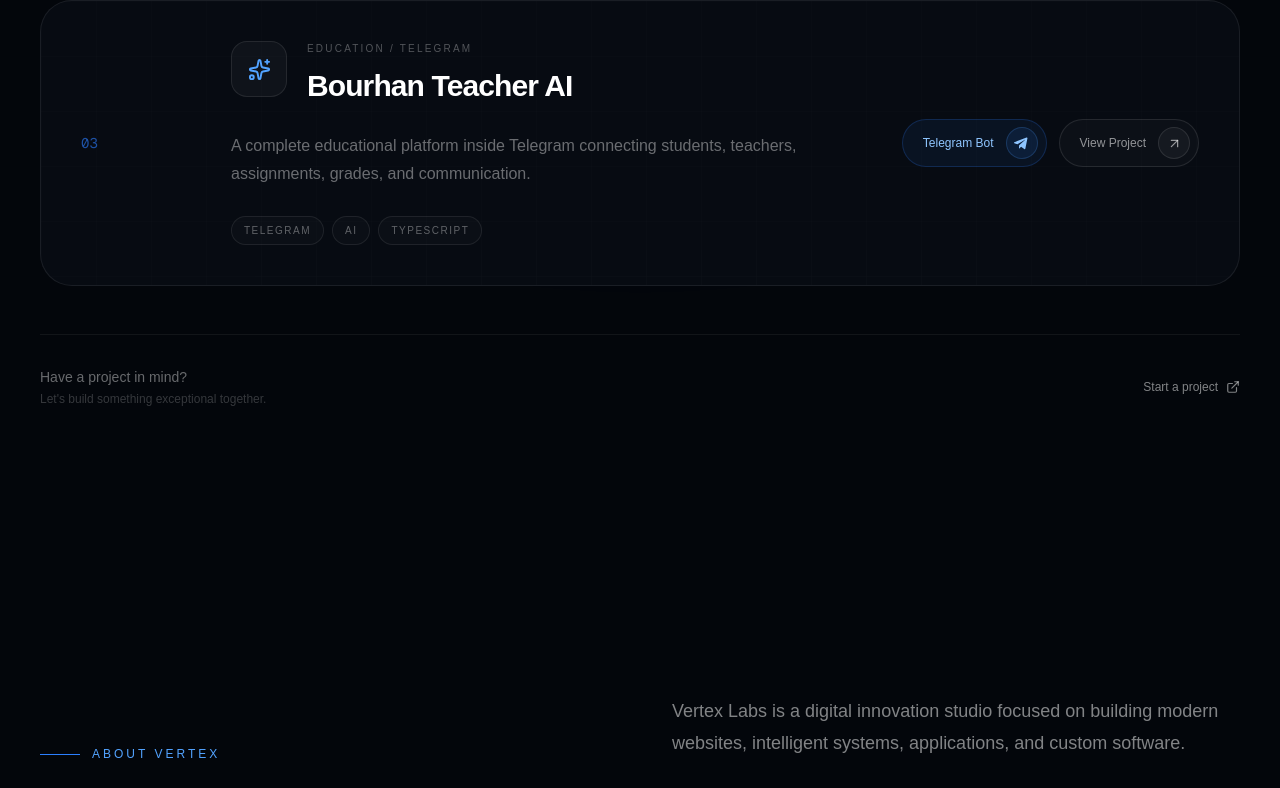
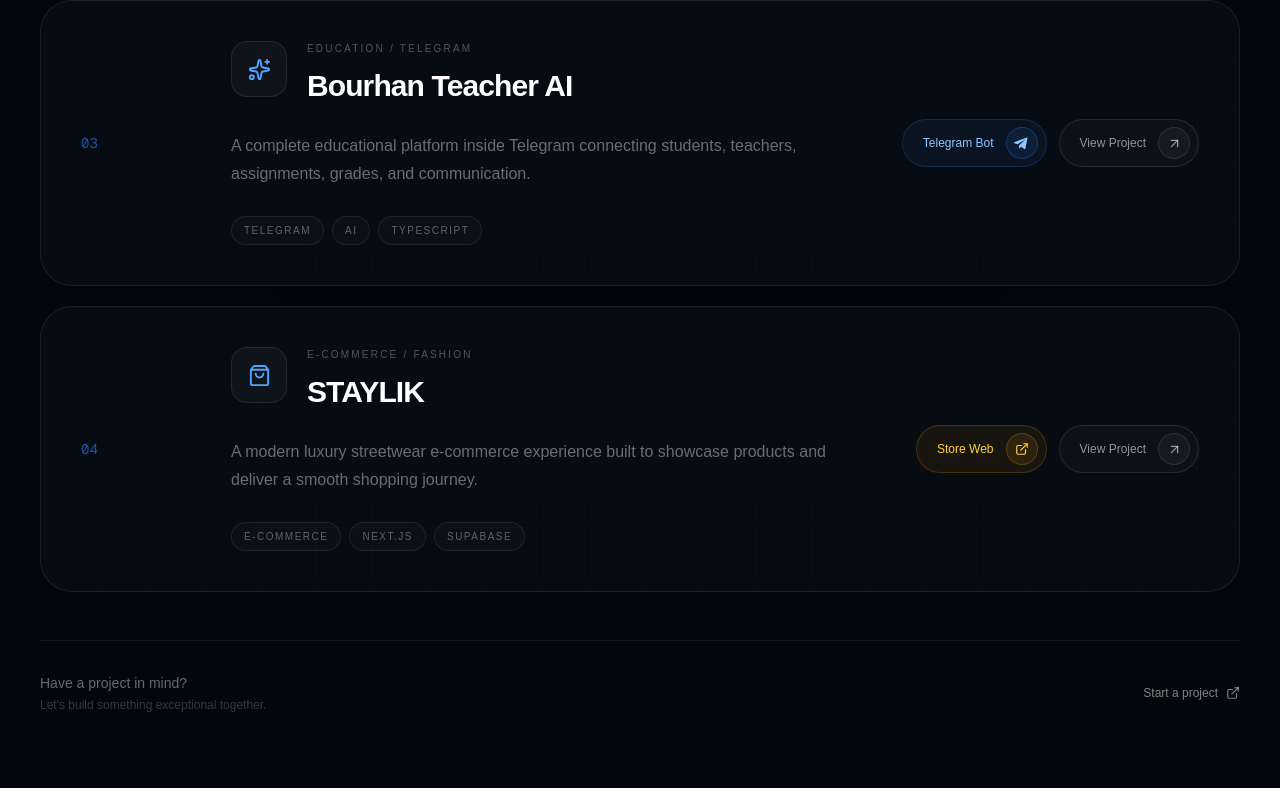
Before and after one commit to MalekAloklla/vertexlabs-site, a Next.js app: page / in a window 1280 px wide. Shown: the part 2799-3587 px from the top of the page. Built offline with nearby package versions, Linux system fonts and the light colour scheme.

Commit message:
Add STAYLIK project

```diff
--- a/src/app/projects/[slug]/page.tsx
+++ b/src/app/projects/[slug]/page.tsx
@@ -6,6 +6,7 @@
   "studynova-ai",
   "vertexos",
   "bourhan-teacher-ai",
+  "staylik",
 ] as const;
 
 type ProjectSlug = (typeof validProjects)[number];
--- a/src/components/Projects.tsx
+++ b/src/components/Projects.tsx
@@ -11,6 +11,7 @@
   ExternalLink,
   LockKeyhole,
   X,
+  ShoppingBag,
 } from "lucide-react";
 
 import { useLanguage } from "@/i18n/LanguageProvider";
@@ -38,6 +39,13 @@
     icon: Sparkles,
     accent: "from-cyan-500/20 via-blue-500/5 to-transparent",
   },
+  {
+    number: "04",
+    slug: "staylik",
+    translationKey: "staylik",
+    icon: ShoppingBag,
+    accent: "from-amber-500/20 via-orange-500/5 to-transparent",
+  },
 ] as const;
 
 export default function Projects() {
@@ -51,7 +59,10 @@
       id="projects"
       className="relative border-t border-white/[0.06]"
     >
-      {/* Background glow */}
+      {/* =========================================================
+          BACKGROUND GLOW
+      ========================================================= */}
+
       <div className="pointer-events-none absolute left-1/2 top-1/3 h-[500px] w-[700px] -translate-x-1/2 rounded-full bg-blue-600/[0.035] blur-[140px]" />
 
       <div className="relative mx-auto max-w-[1400px] px-6 py-28 lg:px-10 lg:py-36">
@@ -62,7 +73,8 @@
 
         <div className="grid gap-10 lg:grid-cols-[0.65fr_1.35fr]">
 
-          {/* Left */}
+          {/* LEFT */}
+
           <div>
             <div className="flex items-center gap-3">
               <span className="h-px w-10 bg-blue-500" />
@@ -74,6 +86,7 @@
 
             <h2 className="mt-7 text-4xl font-semibold tracking-[-0.04em] sm:text-5xl">
               {t.projects.title1}
+
               <br />
 
               <span className="text-white/40">
@@ -82,7 +95,8 @@
             </h2>
           </div>
 
-          {/* Right */}
+          {/* RIGHT */}
+
           <div className="flex items-end">
             <p className="max-w-xl text-base leading-7 text-white/40">
               {t.projects.description}
@@ -164,7 +178,7 @@
                   <div>
                     <div className="flex items-start gap-5">
 
-                      {/* Icon */}
+                      {/* ICON */}
 
                       <div className="flex h-14 w-14 shrink-0 items-center justify-center rounded-2xl border border-white/[0.09] bg-white/[0.035] transition-all duration-500 group-hover:border-blue-500/30 group-hover:bg-blue-500/10">
                         <Icon
@@ -173,24 +187,22 @@
                         />
                       </div>
 
-                      {/* Title */}
+                      {/* TITLE */}
 
                       <div>
                         <div className="flex items-center gap-3">
 
-                          {/* Mobile number */}
+                          {/* MOBILE NUMBER */}
 
                           <span className="font-mono text-[10px] tracking-[0.2em] text-blue-400/70 lg:hidden">
                             {project.number}
                           </span>
 
-                          {/* Category */}
+                          {/* CATEGORY */}
 
                           <span
                             className={`text-[10px] font-medium uppercase tracking-[0.22em] text-white/30 ${
-                              isArabic
-                                ? "tracking-normal"
-                                : ""
+                              isArabic ? "tracking-normal" : ""
                             }`}
                           >
                             {projectTranslation.category}
@@ -203,7 +215,7 @@
                       </div>
                     </div>
 
-                    {/* Description */}
+                    {/* DESCRIPTION */}
 
                     <p className="mt-7 max-w-2xl text-sm leading-7 text-white/40 sm:text-base">
                       {projectTranslation.description}
@@ -243,16 +255,11 @@
                         aria-label="Open StudyNova AI Telegram Bot"
                         className="group/telegram relative flex h-12 items-center gap-3 overflow-hidden rounded-full border border-blue-500/20 bg-blue-500/[0.07] pl-5 pr-2 text-xs font-medium text-blue-300 transition-all duration-500 hover:border-blue-400/40 hover:bg-blue-500/[0.14] hover:text-white hover:shadow-[0_0_30px_rgba(59,130,246,0.15)]"
                       >
-
-                        {/* Shine */}
-
                         <span className="pointer-events-none absolute inset-0 -translate-x-full bg-gradient-to-r from-transparent via-white/[0.08] to-transparent transition-transform duration-700 group-hover/telegram:translate-x-full" />
 
                         <span className="relative z-10 whitespace-nowrap">
                           Telegram Bot
                         </span>
-
-                        {/* Telegram Icon */}
 
                         <span className="relative z-10 flex h-8 w-8 items-center justify-center rounded-full border border-blue-400/20 bg-blue-500/10 transition-all duration-500 group-hover/telegram:border-blue-400/40 group-hover/telegram:bg-blue-500/20">
                           <svg
@@ -282,17 +289,11 @@
                         aria-label="Open Bourhan Teacher AI Telegram Bot"
                         className="group/telegram relative flex h-12 items-center gap-3 overflow-hidden rounded-full border border-blue-500/20 bg-blue-500/[0.07] pl-5 pr-2 text-xs font-medium text-blue-300 transition-all duration-500 hover:border-blue-400/40 hover:bg-blue-500/[0.14] hover:text-white hover:shadow-[0_0_30px_rgba(59,130,246,0.15)]"
                       >
-    {/* Shine */}
-
                         <span className="pointer-events-none absolute inset-0 -translate-x-full bg-gradient-to-r from-transparent via-white/[0.08] to-transparent transition-transform duration-700 group-hover/telegram:translate-x-full" />
-
-    {/* Text */}
 
                         <span className="relative z-10 whitespace-nowrap">
                           Telegram Bot
                         </span>
-
-    {/* Telegram Icon */}
 
                         <span className="relative z-10 flex h-8 w-8 items-center justify-center rounded-full border border-blue-400/20 bg-blue-500/10 transition-all duration-500 group-hover/telegram:border-blue-400/40 group-hover/telegram:bg-blue-500/20">
                           <svg
@@ -321,16 +322,11 @@
                         aria-label="Open VertexOS System information"
                         className="group/system relative flex h-12 items-center gap-3 overflow-hidden rounded-full border border-indigo-500/20 bg-indigo-500/[0.07] pl-5 pr-2 text-xs font-medium text-indigo-300 transition-all duration-500 hover:border-indigo-400/40 hover:bg-indigo-500/[0.14] hover:text-white hover:shadow-[0_0_30px_rgba(99,102,241,0.15)]"
                       >
-
-                        {/* Shine */}
-
                         <span className="pointer-events-none absolute inset-0 -translate-x-full bg-gradient-to-r from-transparent via-white/[0.08] to-transparent transition-transform duration-700 group-hover/system:translate-x-full" />
 
                         <span className="relative z-10 whitespace-nowrap">
                           System Web
                         </span>
-
-                        {/* Lock Icon */}
 
                         <span className="relative z-10 flex h-8 w-8 items-center justify-center rounded-full border border-indigo-400/20 bg-indigo-500/10 transition-all duration-500 group-hover/system:border-indigo-400/40 group-hover/system:bg-indigo-500/20">
                           <LockKeyhole
@@ -342,6 +338,30 @@
                     )}
 
                     {/* =================================================
+                        STAYLIK STORE WEB BUTTON
+                    ================================================= */}
+
+                    {project.slug === "staylik" && (
+                      <a
+                        href="https://staylik-store.vercel.app/"
+                        target="_blank"
+                        rel="noopener noreferrer"
+                        aria-label="Open STAYLIK Store"
+                        className="group/store relative flex h-12 items-center gap-3 overflow-hidden rounded-full border border-amber-500/20 bg-amber-500/[0.07] pl-5 pr-2 text-xs font-medium text-amber-300 transition-all duration-500 hover:border-amber-400/40 hover:bg-amber-500/[0.14] hover:text-white hover:shadow-[0_0_30px_rgba(245,158,11,0.15)]"
+                      >
+                        <span className="pointer-events-none absolute inset-0 -translate-x-full bg-gradient-to-r from-transparent via-white/[0.08] to-transparent transition-transform duration-700 group-hover/store:translate-x-full" />
+
+                        <span className="relative z-10 whitespace-nowrap">
+                          Store Web
+                        </span>
+
+                        <span className="relative z-10 flex h-8 w-8 items-center justify-center rounded-full border border-amber-400/20 bg-amber-500/10 transition-all duration-500 group-hover/store:border-amber-400/40 group-hover/store:bg-amber-500/20">
+                          <ExternalLink size={14} />
+                        </span>
+                      </a>
+                    )}
+
+                    {/* =================================================
                         VIEW PROJECT BUTTON
                     ================================================= */}
 
@@ -350,9 +370,6 @@
                       aria-label={`${t.projects.viewProject} ${projectTranslation.title}`}
                       className="group/button relative flex h-12 items-center gap-3 overflow-hidden rounded-full border border-white/[0.10] bg-white/[0.025] pl-5 pr-2 text-xs font-medium text-white/55 transition-all duration-500 hover:border-blue-400/40 hover:bg-blue-500/[0.10] hover:text-white hover:shadow-[0_0_30px_rgba(59,130,246,0.12)]"
                     >
-
-                      {/* Button shine */}
-
                       <span className="pointer-events-none absolute inset-0 -translate-x-full bg-gradient-to-r from-transparent via-white/[0.08] to-transparent transition-transform duration-700 group-hover/button:translate-x-full" />
 
                       <span className="relative z-10 whitespace-nowrap">
@@ -402,7 +419,6 @@
           }}
           className="mt-12 flex flex-col items-start justify-between gap-5 border-t border-white/[0.06] pt-8 sm:flex-row sm:items-center"
         >
-
           <div>
             <p className="text-sm text-white/40">
               {t.projects.haveProject}
@@ -462,7 +478,6 @@
               onClick={(event) => event.stopPropagation()}
               className="relative w-full max-w-md overflow-hidden rounded-[2rem] border border-white/[0.10] bg-[#080d16] p-8 shadow-2xl shadow-black/60"
             >
-
               {/* Glow */}
 
               <div className="pointer-events-none absolute -right-20 -top-20 h-56 w-56 rounded-full bg-indigo-600/10 blur-[80px]" />
--- a/src/components/projects/ProjectDetails.tsx
+++ b/src/components/projects/ProjectDetails.tsx
@@ -32,6 +32,12 @@
   "bourhan-teacher-ai": {
     number: "03",
     image: "/projects/bourhan.jpg",
+    icon: Sparkles,
+  },
+
+  staylik: {
+    number: "04",
+    image: "/projects/staylik.png",
     icon: Sparkles,
   },
 } as const;
--- a/src/i18n/translations.ts
+++ b/src/i18n/translations.ts
@@ -94,6 +94,14 @@
           "A complete educational platform inside Telegram connecting students, teachers, assignments, grades, and communication.",
         tags: ["Telegram", "AI", "TypeScript"],
       },
+
+      staylik: {
+  category: "E-COMMERCE / FASHION",
+  title: "STAYLIK",
+  description:
+    "A modern luxury streetwear e-commerce experience built to showcase products and deliver a smooth shopping journey.",
+  tags: ["E-Commerce", "Next.js", "Supabase"],
+},
 
       viewProject: "View Project",
       haveProject: "Have a project in mind?",
@@ -224,6 +232,35 @@
           "AI",
         ],
       },
+
+      "staylik": {
+  category: "E-COMMERCE / FASHION",
+  title: "STAYLIK",
+  shortTitle: "STAYLIK",
+
+  description:
+    "A modern luxury streetwear e-commerce experience built to showcase products and deliver a smooth shopping journey.",
+
+  longDescription:
+    "STAYLIK is a modern e-commerce platform created for a luxury streetwear brand. The experience focuses on premium visual design, product presentation, smooth navigation, and a seamless shopping experience across devices.",
+
+  features: [
+    "Modern e-commerce experience",
+    "Product showcase",
+    "Shopping cart",
+    "Responsive design",
+    "Supabase product management",
+    "Premium brand experience",
+  ],
+
+  technologies: [
+    "Next.js",
+    "TypeScript",
+    "Tailwind CSS",
+    "Supabase",
+    "Framer Motion",
+  ],
+},
     },
 
     about: {
@@ -492,6 +529,14 @@
         tags: ["Telegram", "AI", "TypeScript"],
       },
 
+      staylik: {
+  category: "تجارة إلكترونية / أزياء",
+  title: "STAYLIK",
+  description:
+    "تجربة متجر إلكتروني عصرية للأزياء الفاخرة، مصممة لعرض المنتجات وتقديم تجربة تسوق سلسة ومميزة.",
+  tags: ["متجر إلكتروني", "Next.js", "Supabase"],
+},
+
       viewProject: "عرض المشروع",
       haveProject: "لديك مشروع في ذهنك؟",
       buildTogether: "لنبنِ شيئًا استثنائيًا معًا.",
@@ -621,6 +666,35 @@
           "AI",
         ],
       },
+
+      "staylik": {
+  category: "تجارة إلكترونية / أزياء",
+  title: "STAYLIK",
+  shortTitle: "STAYLIK",
+
+  description:
+    "تجربة متجر إلكتروني عصرية للأزياء الفاخرة، مصممة لعرض المنتجات وتقديم تجربة تسوق سلسة ومميزة.",
+
+  longDescription:
+    "STAYLIK هو متجر إلكتروني عصري تم تطويره لعلامة أزياء فاخرة بطابع Streetwear. تركز التجربة على التصميم البصري الفاخر، عرض المنتجات بشكل مميز، سهولة التصفح، وتوفير تجربة تسوق سلسة ومتجاوبة على مختلف الأجهزة.",
+
+  features: [
+    "تجربة متجر إلكتروني عصرية",
+    "عرض المنتجات",
+    "سلة التسوق",
+    "تصميم متجاوب",
+    "إدارة المنتجات عبر Supabase",
+    "تجربة فاخرة للعلامة التجارية",
+  ],
+
+  technologies: [
+    "Next.js",
+    "TypeScript",
+    "Tailwind CSS",
+    "Supabase",
+    "Framer Motion",
+  ],
+},
     },
 
     about: {
```
Also changed, not shown: public/projects/staylik.png (added). Lines whose indentation alone changed are shown as unchanged.
